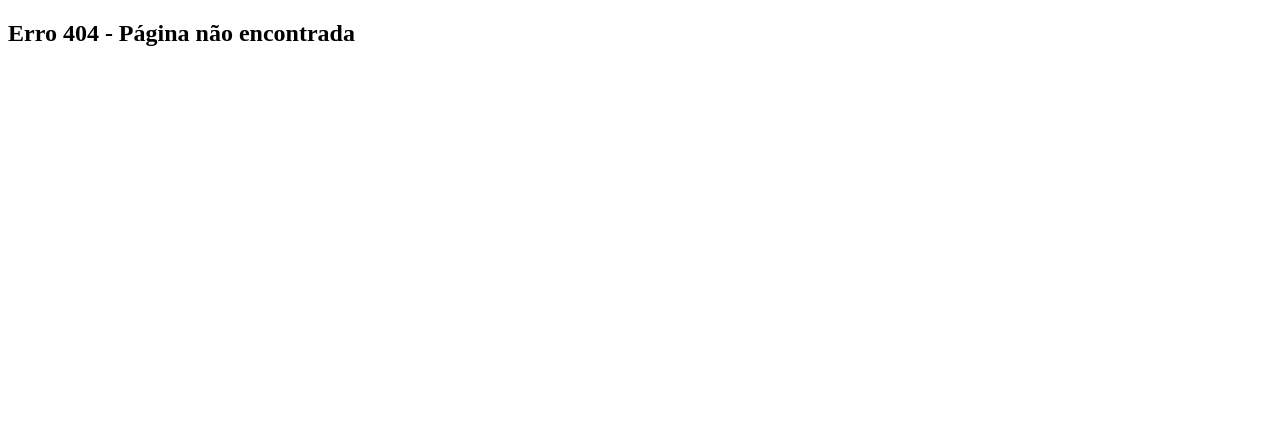
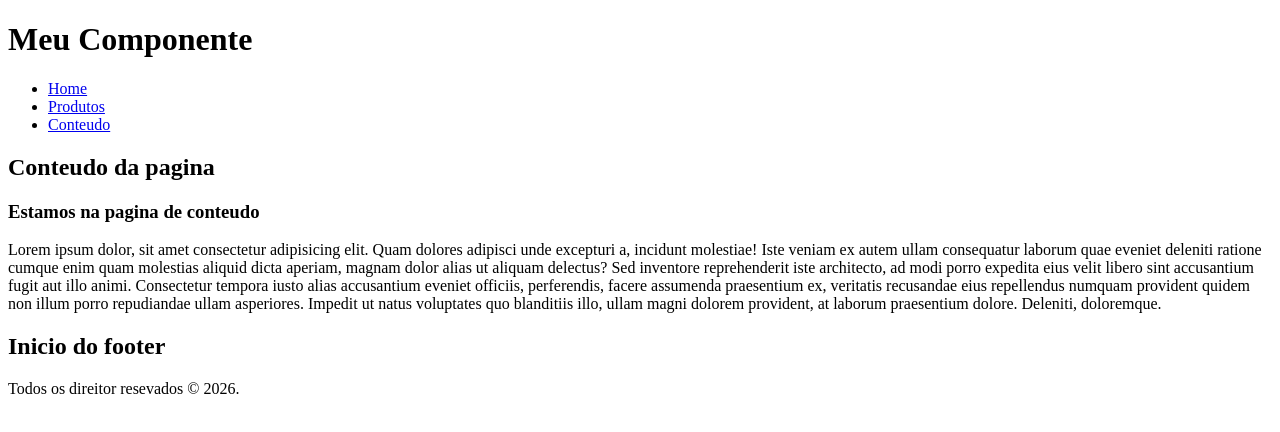
Before and after one commit to 1TDSPH-26/front-2sem-aula-08, a React (Vite) app in the folder my-app/: page /conteudo in a window 1280 px wide. Before the commit this address had no page. Shown: the top 432 px of the page. Built offline with nearby package versions, Linux system fonts and the light colour scheme.

Commit message:
feat: adiciona a rota conteudo pedido para sexta

```diff
--- a/my-app/src/App.tsx
+++ b/my-app/src/App.tsx
@@ -9,7 +9,6 @@ export default function App(){
         <div>
 
             <Cabecalho/>
-
                 <Outlet/>
             <Rodape/>
 
--- a/my-app/src/components/Cabecalho/Cabecalho.tsx
+++ b/my-app/src/components/Cabecalho/Cabecalho.tsx
@@ -1,4 +1,5 @@
 import { Link } from "react-router";
+
 
 export default function Menu(){
 
@@ -9,7 +10,9 @@ export default function Menu(){
                 <ul>
                     <li><a href="/">Home</a></li>
                     <li> <Link to= "produtos">Produtos</Link> </li>
+                    <li><Link to="conteudo">Conteudo</Link></li>
                 </ul>
+
             </nav>
         </header>
     );
--- a/my-app/src/main.tsx
+++ b/my-app/src/main.tsx
@@ -12,6 +12,7 @@ import Produtos from './routes/Produtos/index.tsx';
 import Home from './routes/Home/index.tsx';
 import EditarProduto from './routes/EditarProdutos/index.tsx';
 import Error from './routes/Error/index.tsx';
+import Conteudo from './routes/Conteudo/index.tsx';
 
 
 //
@@ -33,6 +34,9 @@ const router = createBrowserRouter(
  {
  path: '/editar-produto/:id',
  element: <EditarProduto />,
+ },{
+ path: '/conteudo',
+ element: <Conteudo/>
  },
  ],
  },
--- a/my-app/src/routes/Conteudo/index.tsx
+++ b/my-app/src/routes/Conteudo/index.tsx
@@ -0,0 +1,12 @@
+
+export default function Conteudo(){
+    return(
+        <main>
+            <h2>Conteudo da pagina</h2>
+            <section>
+                <h3>Estamos na pagina de conteudo</h3>
+                <p>Lorem ipsum dolor, sit amet consectetur adipisicing elit. Quam dolores adipisci unde excepturi a, incidunt molestiae! Iste veniam ex autem ullam consequatur laborum quae eveniet deleniti ratione cumque enim quam molestias aliquid dicta aperiam, magnam dolor alias ut aliquam delectus? Sed inventore reprehenderit iste architecto, ad modi porro expedita eius velit libero sint accusantium fugit aut illo animi. Consectetur tempora iusto alias accusantium eveniet officiis, perferendis, facere assumenda praesentium ex, veritatis recusandae eius repellendus numquam provident quidem non illum porro repudiandae ullam asperiores. Impedit ut natus voluptates quo blanditiis illo, ullam magni dolorem provident, at laborum praesentium dolore. Deleniti, doloremque.</p>
+            </section>
+        </main>
+    )
+}
--- a/my-app/src/routes/Produtos/index.tsx
+++ b/my-app/src/routes/Produtos/index.tsx
@@ -1,7 +1,10 @@
+import Conteudo from "../../components/Conteudo/Conteudo";
+
 export default function Produtos() {
  return (
     <main>
         <h2>Produtos</h2>
+        <Conteudo/>
     </main>
  )
 }
```
